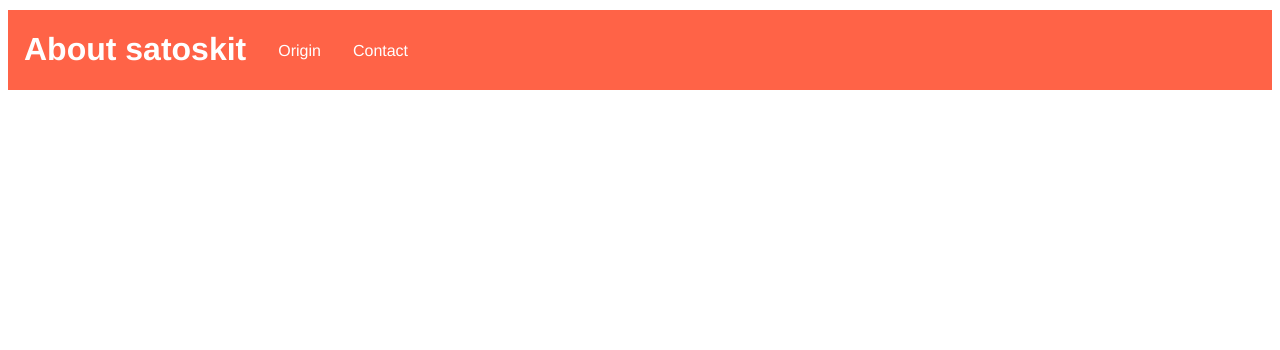
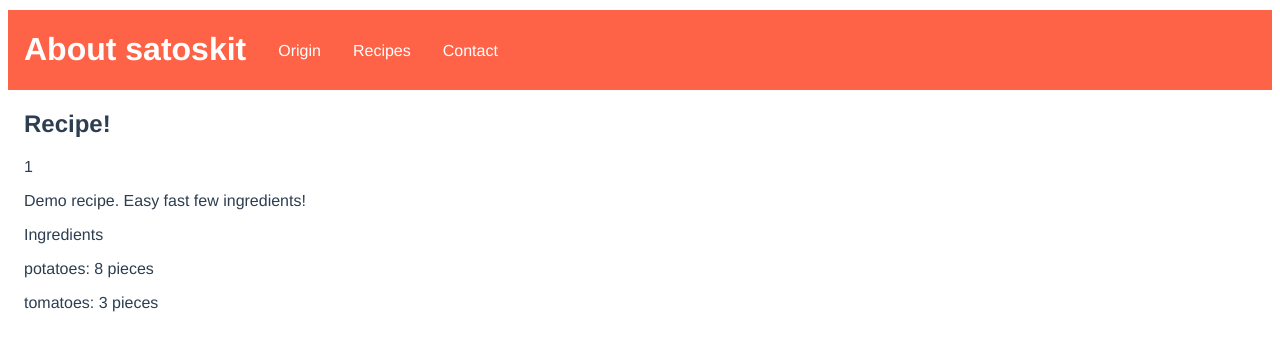
Before and after one commit to satoskit/about_satoskit, a Vue app: page /Recipes/Recipe/1 in a window 1280 px wide. Shown: the top 350 px of the page. Built offline with nearby package versions, Linux system fonts and the light colour scheme; the HTML template or start-up script is replaced by a standard one.

Commit message:
moved demo data to content-data.js

```diff
--- a/src/components/HeaderMenu.vue
+++ b/src/components/HeaderMenu.vue
@@ -10,15 +10,14 @@
 </template>
 
 <script>
+import { menus } from '../contents/content-data'
+
 export default {
     name: 'HeaderMenu',
     data() {
         return {
             title: 'About satoskit',
-            menus: [
-                { name: 'Origin' },
-                { name: 'Contact' }
-            ]
+            menus: menus
         }
     }
 }
--- /dev/null
+++ b/src/contents/RecipeCard.vue
@@ -0,0 +1,63 @@
+<template>
+<div id="recipe-cards">
+  <div id="recipe-card" v-for="(recipe, index) in recipes" :key="index">
+    <router-link :to="`/Recipes/Recipe/${recipe.id}`" >
+      <div id="recipe-title" :style="{ 'background-image': `url(${recipe.image})`}">
+      </div>
+      <div id="recipe-body">
+        <h3>{{recipe.title}}</h3>
+        <p>{{recipe.description}}</p>
+        <p>Key words: <span v-for="(keyWords, index) in recipe.keyWords" :key="index">{{keyWords}} </span></p>
+      </div>
+    </router-link>
+  </div>
+
+</div>
+</template>
+
+<script>
+import { recipes } from './content-data'
+
+export default {
+    name: 'RecipeCard',
+    props: {
+      recipeTitle: String,
+      ingredients: Array
+    },
+    data () {
+        return {
+            recipes: recipes
+        }
+    }
+}
+</script>
+
+<style scoped>
+* {
+  text-decoration: none;
+  color: grey;
+}
+#recipe-cards {
+  display: flex;
+  flex-wrap: wrap;
+}
+#recipe-card {
+  /* flex: 3; */
+  border: 1px solid grey;
+  margin: 1rem;
+  /* padding: 1rem; */
+  width: 350px;
+}
+#recipe-title {
+  background-size: cover;
+  height: 10rem;
+  opacity: 0.8;
+}
+/* h3 {
+  margin-top: 0rem;
+  padding: 1rem;
+} */
+#recipe-body {
+  padding: 1rem;
+}
+</style>
--- a/src/contents/WelcomeText.vue
+++ b/src/contents/WelcomeText.vue
@@ -10,17 +10,19 @@
 </template>
 
 <script>
+import { tools } from './content-data'
+
 export default {
     name: 'WelcomeText',
     data() {
         return {
-            tools: [
+            tools: tools/*[
                 { name: 'Java (EE, Spring)' },
                 { name: 'JavaScript (React.js, Vue.js, Node.js)' },
                 { name: 'SQL (MySQL, PostgreSQL)' },
                 { name: 'API (RESTful)' },
                 { name: 'Agile (Scrum, Kanban)' }
-            ]
+            ]*/
         }
     }
 }
--- /dev/null
+++ b/src/contents/content-data.js
@@ -0,0 +1,50 @@
+export const menus = [
+    { name: 'Origin' },
+    { name: 'Recipes' },
+    { name: 'Contact' }
+]
+
+export const tools = [
+    { name: 'Java (EE, Spring)' },
+    { name: 'JavaScript (React.js, Vue.js, Node.js)' },
+    { name: 'SQL (MySQL, PostgreSQL)' },
+    { name: 'API (RESTful)' },
+    { name: 'Git' },
+    { name: 'Agile (Scrum, Kanban)' },
+]
+
+export const recipes = [
+    {
+        id: 1,
+        title: 'A Recipe',
+        description: 'A recipe with potatoes and tomatoes.',
+        keyWords: [ 'simple', 'potatoes', 'tomatoes' ],
+        image: 'https://eatforum.org/content/uploads/2018/05/table_with_food_top_view_900x700.jpg'
+    },
+    {
+        id: 2,
+        title: 'Delicious Recipe',
+        description: 'A delicous recipe with chicken and garlic.',
+        keyWords: [ 'chicken', 'garlic' ]
+    },
+    {
+        id: 3,
+        title: 'Sweet Recipe',
+        description: 'A sweet recipe with milk and sugar.',
+        keyWords: [ 'milk', 'sugar' ]
+    },
+]
+
+export const demoRecipe = {
+    title: 'Sweet Recipe',
+    ingredients: [
+        {
+            name: 'milk',
+            amount: 5,
+            unit: 'dl' },
+        {
+            name: 'sugar',
+            amount: 100,
+            unit: 'g' },
+    ]
+}
--- /dev/null
+++ b/src/pages/NewRecipe.vue
@@ -0,0 +1,15 @@
+<template>
+<div>
+    <h3>New Recipe</h3>
+</div>
+</template>
+
+<script>
+export default {
+    name: 'NewRecipe'
+}
+</script>
+
+<style>
+
+</style>
--- /dev/null
+++ b/src/pages/Recipe.vue
@@ -0,0 +1,40 @@
+<template>
+<div>
+  <h2>Recipe!</h2>
+  <p>{{fetchedId}}</p>
+  <p>{{recipeData.text}}</p>
+
+  <p>Ingredients</p>
+  <p v-for="(ingredient, index) in recipeData.ingredients" :key="index">{{ingredient.name}}: {{ingredient.amount}} {{ingredient.unit}}</p>
+</div>
+</template>
+
+<script>
+export default {
+    name: 'Recipe',
+    data() {
+        return {
+            fetchedId: this.$route.params.id,
+            recipeData: {
+                id: 1,
+                title: 'A Recipe',
+                text: 'Demo recipe. Easy fast few ingredients!',
+                ingredients: [
+                    {
+                        name: 'potatoes',
+                        amount: 8,
+                        unit: 'pieces' },
+                    {
+                        name: 'tomatoes',
+                        amount: 3,
+                        unit: 'pieces' },
+                ]
+            },
+        }
+    }
+}
+</script>
+
+<style>
+
+</style>
--- /dev/null
+++ b/src/pages/Recipes.vue
@@ -0,0 +1,34 @@
+<template>
+<div>
+    <h3>Recipes!</h3>
+    <button><router-link :to="`/Recipes/NewRecipe`">Add a new recipe!</router-link></button>
+    <!-- <div id="recipe-cards"> -->
+        <!-- <RecipeCard recipeTitle="A Recipe" />
+        <RecipeCard recipeTitle="Delicious Recipe" />
+        <RecipeCard recipeTitle="Sweet Recipe" />
+        <RecipeCard recipeTitle="Spicy Recipe" />
+        <RecipeCard recipeTitle="Easy Recipe" /> -->
+        <RecipeCard />
+    <!-- </div> -->
+</div>
+</template>
+
+<script>
+import RecipeCard from '../contents/RecipeCard.vue'
+export default {
+    name: 'Recipes',
+    components: {
+        RecipeCard
+    }
+}
+</script>
+
+<style scoped>
+* {
+    text-decoration: none;
+}
+#recipe-cards {
+    display: flex;
+    flex-wrap: wrap;
+}
+</style>
--- a/src/router.js
+++ b/src/router.js
@@ -15,6 +15,21 @@ const router = new Router({
             component: Home
         },
         {
+            path: '/Recipes',
+            name: 'recipes',
+            component: () => import('./pages/Recipes.vue'),
+        },
+        {
+            path: '/Recipes/Recipe/:id',
+            name: 'recipe',
+            component: () => import('./pages/Recipe.vue'),
+        },
+        {
+            path: '/Recipes/NewRecipe',
+            name: 'new-recipe',
+            component: () => import('./pages/NewRecipe.vue')
+        },
+        {
             path: '/Origin',
             name: 'origin',
             component: () => import('./pages/Origin.vue')
```
